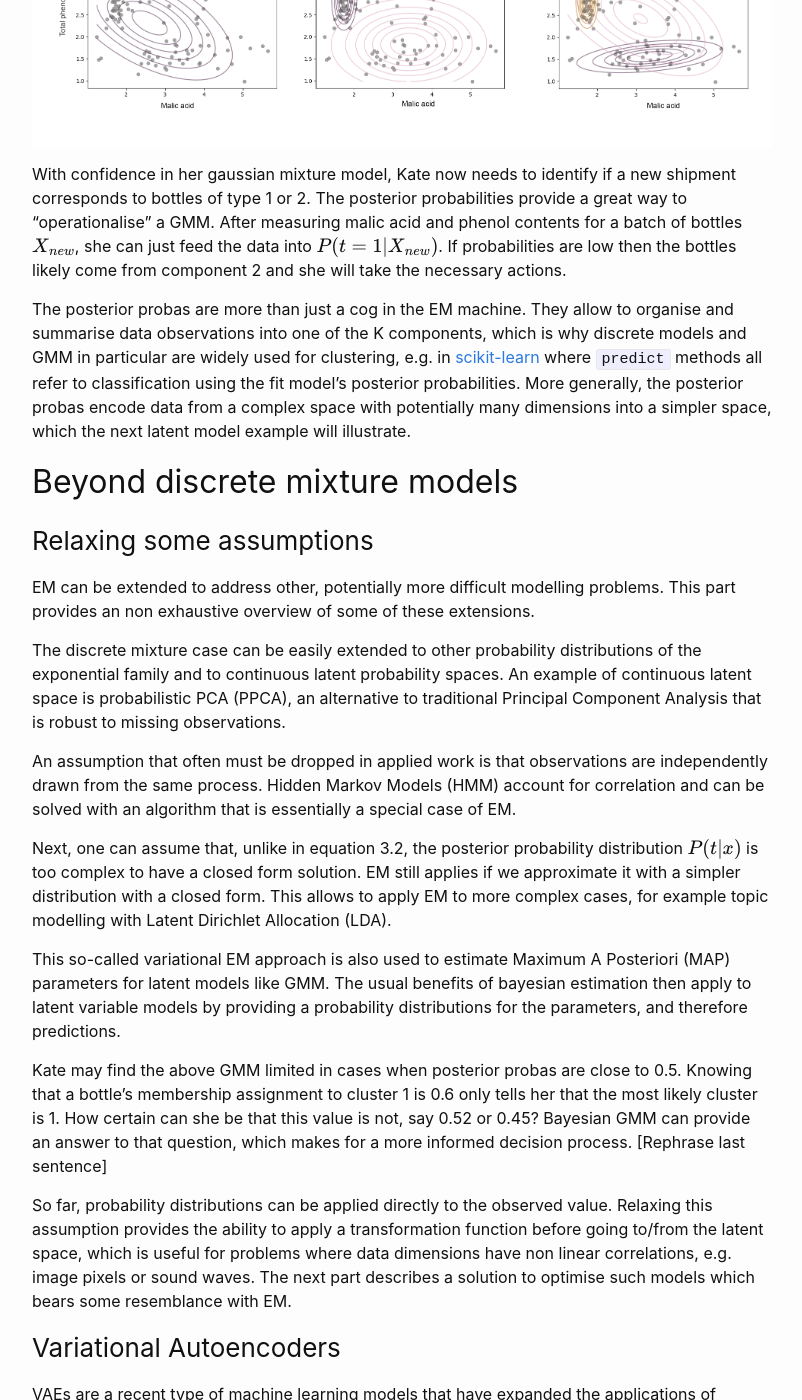
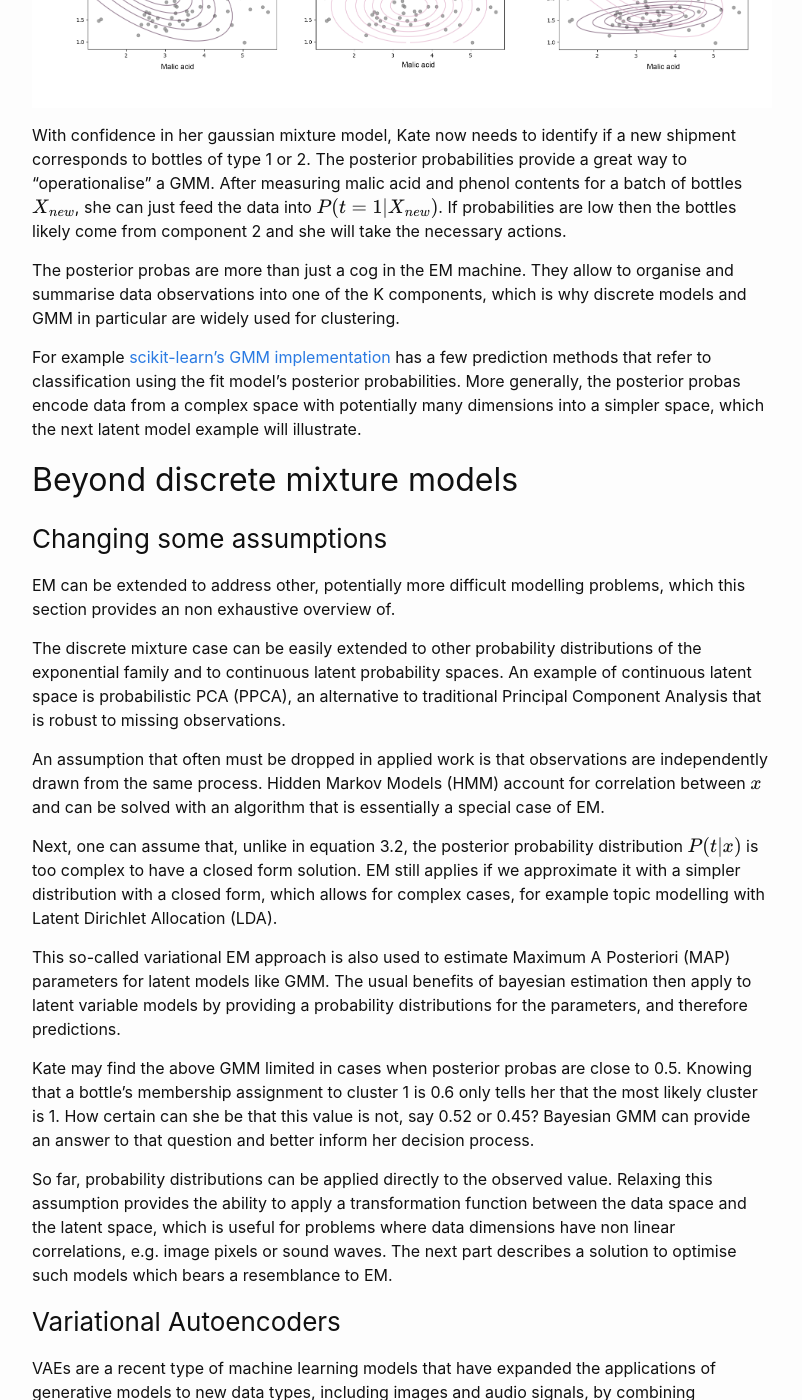
Before and after one commit to mkffl/mkffl.github.io, a Jekyll site: the page built from _posts/2020-05-26-Expectation-maximization-part-2.markdown, in a window 1280 px wide and 1400 px high, scrolled down 6093 px. Shown: the whole window, without its empty margins (238-1040 px from the left). Built offline with Jekyll 4.4.1, drawn with Linux system fonts in a browser that asks for light colours; formulas are drawn with MathJax 3; some of the changed text lies outside the part shown.

Commit message:
clean up part 2

```diff
--- a/_posts/2020-05-26-Expectation-maximization-part-2.markdown
+++ b/_posts/2020-05-26-Expectation-maximization-part-2.markdown
@@ -72,11 +72,9 @@ $$
 
 ### Example with code
 
-I pair a popular wine data set with another imaginary story to flesh out the equations above, and try to demonstrate why EM is a simple and smart way to solve a difficult problem. The data set is available on the [UCI data set repo](http://archive.ics.uci.edu/ml/datasets/Wine/)
+I pair a popular wine data set with another imaginary story to flesh out the equations above, and try to demonstrate why EM is a simple and smart way to solve a difficult problem. The data set is available on the [UCI data set repo](http://archive.ics.uci.edu/ml/datasets/Wine/).
 
-Kate's restaurant menu features a popular bottle of red wine that she has purchased from the same local Italian wine maker for years.
-
-Lately she has noticed a lack of consistency in taste and quality across bottles and she suspects that the wine maker may use different types of grapes - also called cultivars - perhaps in an attempts to cut costs.
+Kate's restaurant menu features a popular bottle of red wine that she has purchased from the same local Italian wine maker for years. Lately she has noticed a lack of consistency in taste and quality across bottles and she suspects that the wine maker may use different types of grapes - also called cultivars - perhaps in an attempts to cut costs.
 
 She runs sample analyses for random bottles and investigates two attributes that drive taste, phenols and malic acid. Although the supplier denies any change in the underlying grapes, she suspects that new bottles have less phenols and more malic acid than the traditional bottles.
 
@@ -86,10 +84,10 @@ She runs sample analyses for random bottles and investigates two attributes that
 
 To test her hypothesis Kate uses a Gaussian mixture model with 2 components to model phenols and malic acid. If the resulting components seem totally random she will reject her hypothesis but if not, she will urge her supplier to be more transparent about product sourcing and she will have a tool to identify the cultivars for new bottles.
 
-#### EM for gaussian mixtures
+#### Details of E and M
 
 
-The E step computes the posterior distribution using Bayes' formula detailed in equation in equation 3.2. It assigns an observation to a component by dividing the component joint probability by all components' probabilities. The higher a component's joint probability, the higher its membership assignment.
+The E step computes the posterior distribution using Bayes' formula detailed in equation 3.2. It assigns an observation to a component by dividing the component joint probability by all components' probabilities. The higher a component's joint probability, the higher its membership assignment.
 
 In this example it turns out that prior probabilities are roughly equal as $\pi_1 = 0.49$ so the likelihood drives most of the membership assignment. On the E step chart below, the contour plots represent the gaussian likelihood for each component. The code uses a single run of EM (no restarts) and converges after 10 iterations. The chart focusses on the 9th round.
 
@@ -126,7 +124,7 @@ e_step_gaussian = e_step(likelihood=gaussian_likelihood)
 
 The next chart shows the posterior probabilities computed above, which become the input for the M step. The probabilities are for component 1 i.e. a proba close to 1 means that the observation is assigned to component 1.
 
-The side histograms represent value counts weighted by the posterior probabilities, which is a visual representation of equation 3.4. The mean for malic acid at the top is around 2 and the mean for phenols on the right side is around than 3, suggesting that $\mu_1$ is close to (2.0, 3.0) on iteration 9. Its actual value is (1.8, 2.8).
+The side histograms represent value counts weighted by the posterior probabilities, which is a visual representation of the solution to $\mu_1$ in equation 3.4. The mean for malic acid at the top is around 2 and the mean for phenols on the right side is around than 3, suggesting that $\mu_1$ is close to (2.0, 3.0) on iteration 9. Its actual value is (1.8, 2.8).
 
 {:refdef: style="text-align: center;"}
 ![M step GMM](/assets/m-step-gmm.png){: width="700px"}
@@ -164,26 +162,28 @@ Looking at model fit with different numbers of components confirms Kate's initia
 
 With confidence in her gaussian mixture model, Kate now needs to identify if a new shipment corresponds to bottles of type 1 or 2. The posterior probabilities provide a great way to "operationalise" a GMM. After measuring malic acid and phenol contents for a batch of bottles $X_{new}$, she can just feed the data into $P(t=1 \vert X_{new})$. If probabilities are low then the bottles likely come from component 2 and she will take the necessary actions.
 
-The posterior probas are more than just a cog in the EM machine. They allow to organise and summarise data observations into one of the K components, which is why discrete models and GMM in particular are widely used for clustering, e.g. in [scikit-learn](https://scikit-learn.org/stable/modules/generated/sklearn.mixture.GaussianMixture.html) where `predict` methods all refer to classification using the fit model's posterior probabilities. More generally, the posterior probas encode data from a complex space with potentially many dimensions into a simpler space, which the next latent model example will illustrate.
+The posterior probas are more than just a cog in the EM machine. They allow to organise and summarise data observations into one of the K components, which is why discrete models and GMM in particular are widely used for clustering.
+
+For example [scikit-learn's GMM implementation](https://scikit-learn.org/stable/modules/generated/sklearn.mixture.GaussianMixture.html) has a few prediction methods that refer to classification using the fit model's posterior probabilities. More generally, the posterior probas encode data from a complex space with potentially many dimensions into a simpler space, which the next latent model example will illustrate.
 
 
 ## Beyond discrete mixture models
 
-### Relaxing some assumptions
+### Changing some assumptions
 
-EM can be extended to address other, potentially more difficult modelling problems. This part provides an non exhaustive overview of some of these extensions.
+EM can be extended to address other, potentially more difficult modelling problems, which this section provides an non exhaustive overview of.
 
 The discrete mixture case can be easily extended to other probability distributions of the exponential family and to continuous latent probability spaces. An example of continuous latent space is probabilistic PCA (PPCA), an alternative to traditional Principal Component Analysis that is robust to missing observations.
 
-An assumption that often must be dropped in applied work is that observations are independently drawn from the same process. Hidden Markov Models (HMM) account for correlation and can be solved with an algorithm that is essentially a special case of EM.
+An assumption that often must be dropped in applied work is that observations are independently drawn from the same process. Hidden Markov Models (HMM) account for correlation between $x$ and can be solved with an algorithm that is essentially a special case of EM.
 
-Next, one can assume that, unlike in equation 3.2, the posterior probability distribution $P(t \vert x)$ is too complex to have a closed form solution. EM still applies if we approximate it with a simpler distribution with a closed form. This allows to apply EM to more complex cases, for example topic modelling with Latent Dirichlet Allocation (LDA).
+Next, one can assume that, unlike in equation 3.2, the posterior probability distribution $P(t \vert x)$ is too complex to have a closed form solution. EM still applies if we approximate it with a simpler distribution with a closed form, which allows for complex cases, for example topic modelling with Latent Dirichlet Allocation (LDA).
 
 This so-called variational EM approach is also used to estimate Maximum A Posteriori (MAP) parameters for latent models like GMM. The usual benefits of bayesian estimation then apply to latent variable models by providing a probability distributions for the parameters, and therefore predictions.
 
-Kate may find the above GMM limited in cases when posterior probas are close to 0.5. Knowing that a bottle's membership assignment to cluster 1 is 0.6 only tells her that the most likely cluster is 1. How certain can she be that this value is not, say 0.52 or 0.45? Bayesian GMM can provide an answer to that question, which makes for a more informed decision process. [Rephrase last sentence]
+Kate may find the above GMM limited in cases when posterior probas are close to 0.5. Knowing that a bottle's membership assignment to cluster 1 is 0.6 only tells her that the most likely cluster is 1. How certain can she be that this value is not, say 0.52 or 0.45? Bayesian GMM can provide an answer to that question and better inform her decision process.
 
-So far, probability distributions can be applied directly to the observed value. Relaxing this assumption provides the ability to apply a transformation function before going to/from the latent space, which is useful for problems where data dimensions have non linear correlations, e.g. image pixels or sound waves. The next part describes a solution to optimise such models which bears some resemblance with EM.
+So far, probability distributions can be applied directly to the observed value. Relaxing this assumption provides the ability to apply a transformation function between the data space and the latent space, which is useful for problems where data dimensions have non linear correlations, e.g. image pixels or sound waves. The next part describes a solution to optimise such models which bears a resemblance to EM.
 
 ### Variational Autoencoders
 
@@ -193,7 +193,7 @@ The following will highlights some of the key similarities between EM and VAEs.
 
 #### Continuous latent space
 
-The diagram below compares the generative process from the latent space to the data space for VAEs vs discrete mixture models. For discrete models the parameters to estimate are the latent variable priors and the condititional distributions rv parameters, e.g. for gaussians the mean and variance.
+The diagram below compares the generative process from the latent space to the data space for VAEs vs discrete mixture models.
 
 <figure align="center">
   <img width="1000" src="{{site.url}}/assets/vae-vs-gmm.png" alt="alt text"/>
@@ -203,7 +203,6 @@ The diagram below compares the generative process from the latent space to the d
     Marginal probability: in the discrete case the blue outline that denotes the complex marginal probability is the combination of single probabilities; the marginal probability of a VAE can’t easily be plotted but random draws from the blue region in the prior distribution return images looking like 0's, 7's and 1's with distribution shown (sourced from the Tensorflow documentation).
     </figcaption>
 </figure>
-
 
 
 With a discrete latent space the number of parameters to estimate depend on the number of mixture components. With a continuous space there is no finite number of mixture components so instead the parameters to estimate are the coefficiences of the transformation from $t$ to
@@ -255,7 +254,7 @@ It is like a tourist asking for directions by enumerating all the wrong routes t
 
 #### Lower bound
 
-Both EM and the VAE aim to maximise a lower bound on the log-likelihood of the joint probability. These two methods are connected via the lower bound. The derivation that gave equation (4) in part 1 applies to continuous latent models with minimum changes. $q$ still refers to any probability distribution over the hidden variables
+EM and the VAE are connected via the lower bound as they both aim to maximise a lower bound on the log-likelihood of the joint probability. The derivation for equation 2.1 in the previous part of this article also applies to continuous latent models with minimum changes. $q$ still refers to any probability distribution over the hidden variables
 
 $$
 \sum_{i=1}^N \log P(x_i|\theta) = L(\theta) + KL(q(t)\parallel p(t|x,\theta))
@@ -289,7 +288,7 @@ $$
 This quantity, which can be evaluated with stochastic gradient methods, contrasts with the direct log-likelihood function above because sampling over the approximate posterior is more efficient than sampling over the prior distribution. Instead of looping through many unlikely $t$ values, the model is forced to loop throuh the most likely latent values that generated the observations, which $q_{magic}$ does as an approximation of the posterior.
 
 
-Finally, the VAE optimises a rearranged version of the lower bound that is more aligned with the machine learning view. Moving the prior probability $p(t)$ to the RHS expression then (4.3) can be written
+Finally, the VAE optimises a rearranged version of the lower bound that is more aligned with the machine learning view. Moving the prior probability $p(t)$ to the RHS expression then equation 4.2 can be written
 
 $$
 \sum_i^N\ \int q(t \vert x_i) \log P_{\rm Bernoulli}(x_i \vert f(x_i \vert t, \theta)) dt  - KL(q(t \vert x_i) \parallel P_{\mathcal{N}}(t \vert 0, I))
@@ -338,13 +337,13 @@ L(\theta, \phi) = \sum_i^N\ \int P_{\mathcal{N}}(t \vert \mu, \Sigma) \log P_{\r
 \tag{4.5}
 $$
 
-The integral is approximated as before but M=1 [note on variance]. $t^{\ast}$ refers to that one sample drawn from ${\mathcal{N}}(\mu, \Sigma)$.
+The integral is approximated as before albeit with only one sample i.e. M=1. $t^{\ast}$ refers to that one sample drawn from ${\mathcal{N}}(\mu, \Sigma)$.
 
 $$
 \approx \sum_i^N\ \log P_{\rm Bernoulli}(x_i \vert f(x_i \vert t^{\ast}, \theta)) dt  - KL(P_{\mathcal{N}}(t \vert \mu, \Sigma) \parallel P_{\mathcal{N}}(t \vert 0, I))
 $$
 
-To be accurate the sample $\epsilon$ is drawn from ${\mathcal{N}}(0, I)$ then multiplied by $\Sigma$ and added to $\mu$. This location-scale transformation does not change $t$'s distribution but [TBC] allows $\phi$ to remain fixed during backprogagation. It's called the "reparameterization trick" and can be reflected in the lower bound as
+To be accurate the sample $\epsilon$ is drawn from ${\mathcal{N}}(0, I)$ then multiplied by $\Sigma$ and added to $\mu$. This location-scale transformation does not change $t$'s distribution but allows $\phi$ to remain fixed during backprogagation. It's called the "reparameterization trick" and can be reflected in the lower bound as
 
 $$
 \approx \sum_i^N\ \log P_{\rm Bernoulli}(x_i \vert f(x_i \vert t = g_{\mu} (x_i \vert \phi) + g_{\Sigma} (x_i \vert \phi) * \epsilon^{\ast}, \theta)) dt - KL(P_{\mathcal{N}}(t \vert \mu, \Sigma) \parallel P_{\mathcal{N}}(t \vert 0, I))
@@ -400,6 +399,7 @@ TODO
 <a name="refs"></a>
 ### References
 #### Core
+- C. Bishop. [Pattern Recognition and Machine Learning](https://www.amazon.co.uk/Pattern-Recognition-Learning-Information-Statistics/dp/0387310738/ref=redir_mobile_desktop?ie=UTF8&aaxitk=7ttuIh3b5xZ2KXlDWXNKZg&hsa_cr_id=6098124730202&ref_=sbx_be_s_sparkle_asin_1) (PRML).
 - Diederik P Kingma and Max Welling (2014). Auto-encoding variational Bayes. https://arxiv.org/abs/1312.6114
 - Diederik P Kingma and Max Welling (2019). An introduction to Variational Autoencoders. https://arxiv.org/abs/1906.02691
 - Code is from Martin Krasser's [notebook](https://nbviewer.jupyter.org/github/krasserm/bayesian-machine-learning/blob/master/latent_variable_models_part_1.ipynb) with a few adjustments to make it more modular.
```
Also changed, not shown: other parts of _posts/2020-05-26-Expectation-maximization-part-2.markdown (+7 -7 lines).
